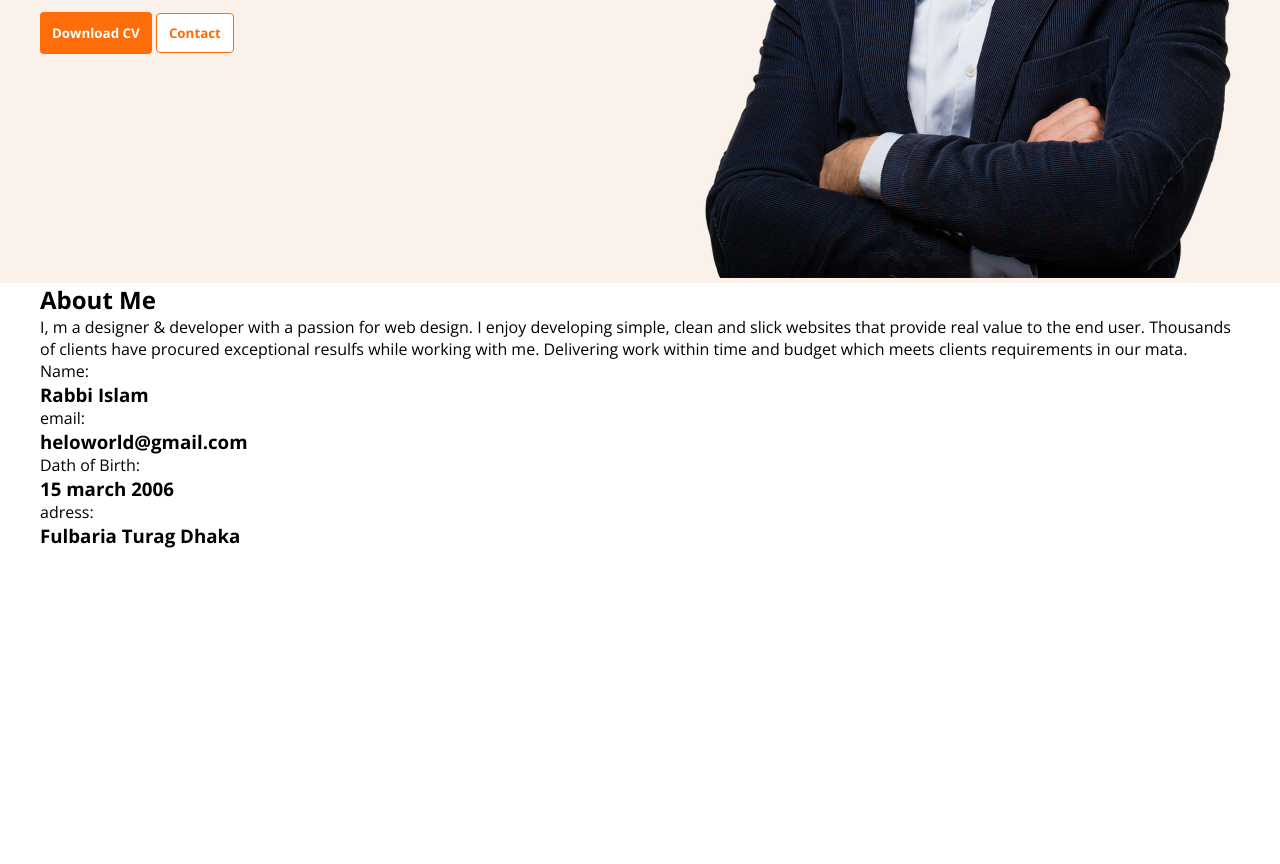
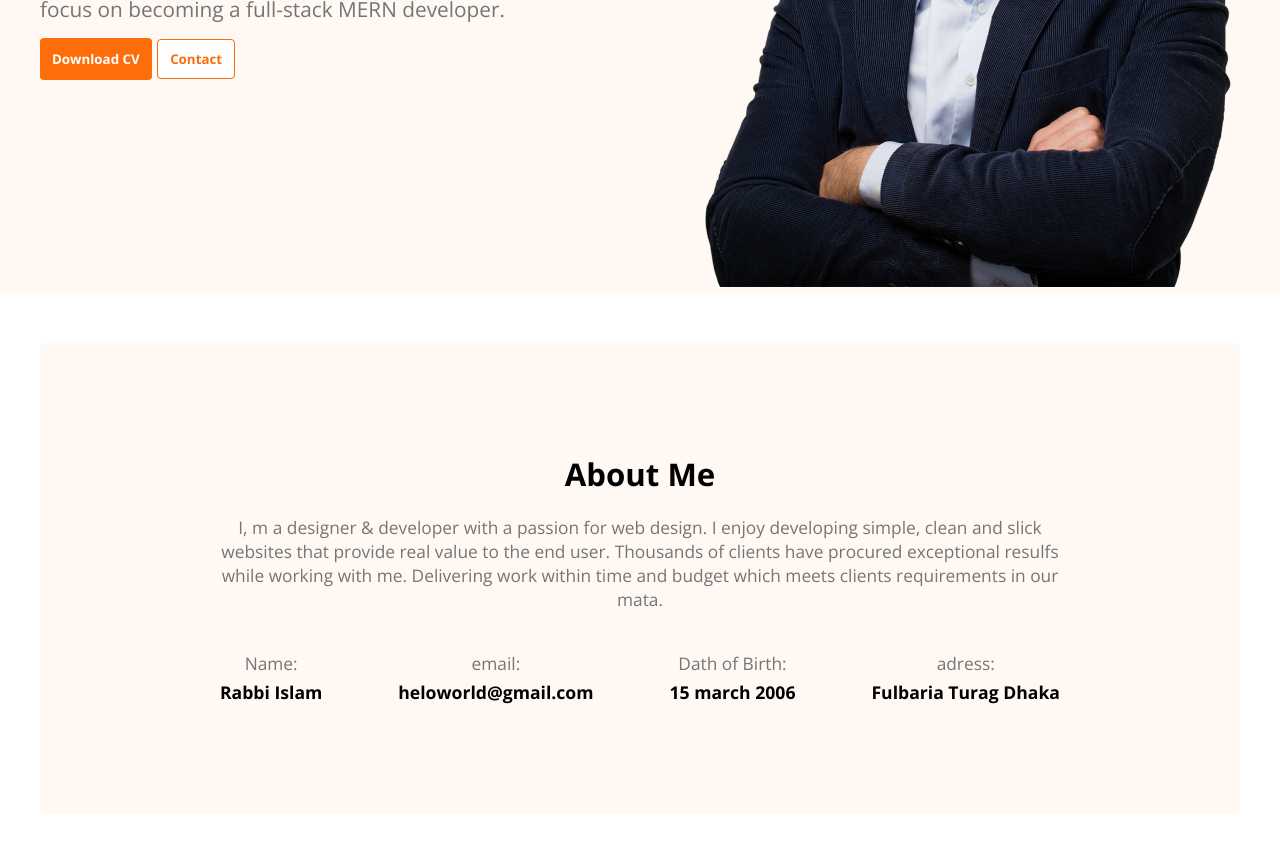
Before and after one commit to MD-Shourv-00/ph-portfolio-website, a plain HTML site: page portfolio site/index.html in a window 1280 px wide. Shown: the part 471-1335 px from the top of the page. Before the commit the page ends 1019 px from the top, so only its background shows below. Drawn offline with nearby package versions, Linux system fonts and the light colour scheme.

Commit message:
about section make

```diff
--- a/portfolio site/index.html
+++ b/portfolio site/index.html
@@ -52,7 +52,7 @@
                 <h2>About Me</h2>
                 <p>I, m a designer & developer with a passion for web design. I enjoy developing simple, clean and slick websites that provide real value to the end user. Thousands of clients have procured exceptional resulfs while working with me. Delivering work within time and budget which meets clients requirements in our mata.</p>
 
-                <div>
+                <div class="div_about_info">
                     <div class="box">
                         <p>Name:</p>
                         <h3>Rabbi Islam</h3>
--- a/portfolio site/style.css
+++ b/portfolio site/style.css
@@ -19,6 +19,8 @@
 .container{
     margin:0px auto ;
     max-width: 1200px;
+    font-size: 1.3rem;
+    border-radius: 5px;
 }
 /* header start */
 nav h2{
@@ -53,7 +55,7 @@ nav ul li a{
 
 /* hero section style start*/
 #section_root{
-    background-color: #faf1eb;
+    background-color: #fff8f3;
 }
 #hero_section{
     display: flex;
@@ -89,3 +91,33 @@ nav ul li a{
 
 
 /* hero section style end */
+
+/* about section start  */
+.about_sec_container{
+    background-color: #fff8f3;
+    margin: 50px auto;
+    padding:90px 180px;
+    text-align: center;
+
+}
+.about_contant h2, p, .div_about_info{
+    margin: 20px 0px;
+}
+
+.about_contant p{
+    color: #757575;
+    font-size: smaller;
+}
+
+.about_contant .div_about_info{
+    display: flex;
+    justify-content: space-between;
+
+}
+.about_contant .div_about_info .box h3{
+    font-size:1.1rem;
+    margin-top: -15px;
+
+}
+
+/* about section end  */
```
